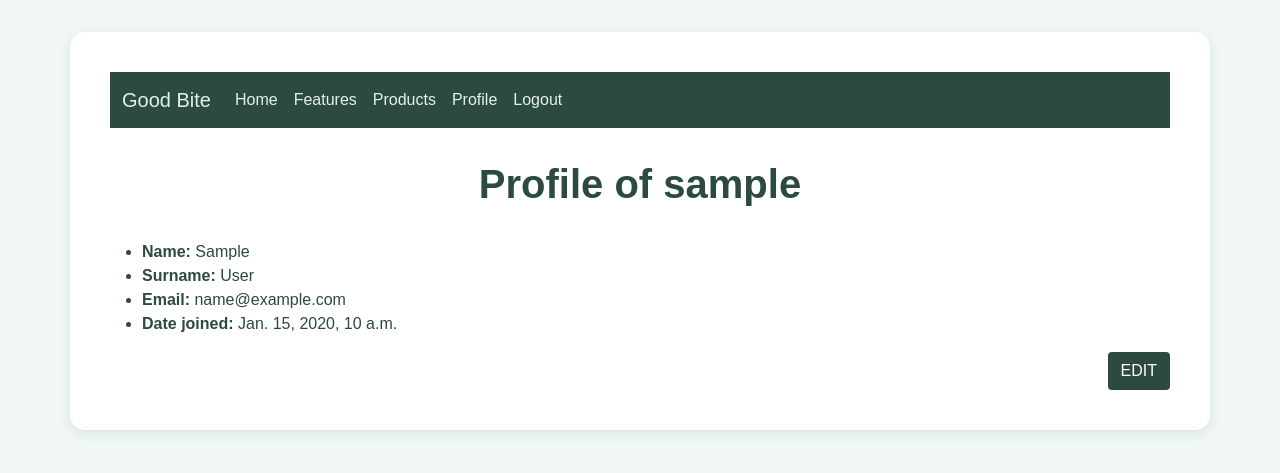
After one commit to sissamrcorreia/AS-project, a Django app: a page that uses GoodBite/templates/base.html in a window 1280 px wide. The commit adds this page. Shown: the top 473 px of the page. Run offline with Django 5.2, Linux system fonts and the light colour scheme; a user stored in the database is signed in; tables that the repository leaves empty hold one stand-in row (values such as "Sample post").

Commit message:
start of profile view

```diff
--- a/GoodBite/forms.py
+++ b/GoodBite/forms.py
@@ -8,6 +8,11 @@ class CustomUserCreationForm(UserCreationForm):
         model = User
         fields = ['username', 'first_name', 'last_name', 'email', 'password1', 'password2']
 
+class UserUpdateForm(forms.ModelForm):
+    class Meta:
+        model = User
+        fields = ['first_name', 'last_name', 'email']
+
 class ProductForm(forms.ModelForm):
     class Meta:
         model = Product
--- a/GoodBite/templates/base.html
+++ b/GoodBite/templates/base.html
@@ -80,6 +80,9 @@
                         </li>
                         {% if request.user.is_authenticated %}
                             <li class="nav-item">
+                                 <a class="nav-link" href="{% url 'profile' request.user.username %}">Profile</a>
+                            </li>
+                            <li class="nav-item">
                                 <a class="nav-link" href="{% url 'exit' %}">Logout</a>
                             </li>
                         {% else %}
--- /dev/null
+++ b/GoodBite/templates/main/profile.html
@@ -0,0 +1,55 @@
+{% extends "base.html" %}
+
+{% block title %}Profile{% endblock %}
+
+{% block content %}
+  <h1>Profile of {{ user_obj.username }}</h1>
+
+  {% if edit_mode %}
+    <form method="post" class="mt-4">
+      {% csrf_token %}
+      <div class="mb-3">
+        <label class="form-label"><strong>Name:</strong></label>
+        {{ form.first_name }}
+      </div>
+      <div class="mb-3">
+        <label class="form-label"><strong>Surname:</strong></label>
+        {{ form.last_name }}
+      </div>
+      <div class="mb-3">
+        <label class="form-label"><strong>Email:</strong></label>
+        {{ form.email }}
+      </div>
+      <div class="mb-3">
+        <label class="form-label"><strong>Date joined:</strong></label>
+        <input type="text" class="form-control" value="{{ user_obj.date_joined }}" disabled>
+      </div>
+      <div class="text-end mt-3">
+        <button type="submit" class="btn"
+          style="background-color:#2d4a3e; color:white; text-transform:uppercase;">
+          Save
+        </button>
+        <a href="{% url 'profile' user_obj.username %}"
+          class="btn btn-secondary text-uppercase">
+          Cancel
+        </a>
+      </div>
+    </form>
+  {% else %}
+    <ul>
+      <li><strong>Name:</strong> {{ user_obj.first_name }}</li>
+      <li><strong>Surname:</strong> {{ user_obj.last_name }}</li>
+      <li><strong>Email:</strong> {{ user_obj.email }}</li>
+      <li><strong>Date joined:</strong> {{ user_obj.date_joined }}</li>
+    </ul>
+    {% if request.user == user_obj or request.user.is_staff %}
+      <div class="text-end mt-3">
+        <a href="{% url 'profile' user_obj.username %}?edit=1"
+           class="btn"
+           style="background-color:#2d4a3e; color:white; text-transform:uppercase;">
+          Edit
+        </a>
+      </div>
+    {% endif %}
+  {% endif %}
+{% endblock %}
--- a/GoodBite/urls.py
+++ b/GoodBite/urls.py
@@ -15,7 +15,7 @@ Including another URLconf
     2. Add a URL to urlpatterns:  path('blog/', include('blog.urls'))
 """
 from django.urls import path
-from .views import home, features, product_list, exit, register, create_product, edit_product, delete_product
+from .views import home, features, product_list, exit, register, create_product, edit_product, delete_product, profile
 
 urlpatterns = [
     path('', home, name='home'),
@@ -26,4 +26,5 @@ urlpatterns = [
     path('create-product/', create_product, name='create_product'),
     path('edit-product/<int:pk>/', edit_product, name='edit_product'),
     path('delete-product/<int:pk>/', delete_product, name='delete_product'),
+    path('profile/<str:username>/', profile, name='profile')
 ]
--- a/GoodBite/views.py
+++ b/GoodBite/views.py
@@ -1,10 +1,8 @@
-from urllib import request
 from django.shortcuts import render, redirect, get_object_or_404
 from django.contrib.auth.decorators import login_required, permission_required
-from django.contrib.auth import logout, authenticate, login
-from .forms import CustomUserCreationForm
+from django.contrib.auth import logout, authenticate, login, get_user_model
+from .forms import CustomUserCreationForm, ProductForm, UserUpdateForm
 from .models import Product
-from .forms import ProductForm
 
 # Create your views here.
 def home(request):
@@ -18,6 +16,31 @@ def features(request):
 def products(request):
     products = Product.objects.all()
     return render(request, 'main/products.html', {'products': products})
+
+
+def profile(request, username):
+    user_model = get_user_model()
+    user = get_object_or_404(user_model, username=username)
+
+    if request.user != user and not request.user.is_staff:
+        return redirect('home')
+
+    edit_mode = request.GET.get("edit") == "1"
+
+    if request.method == "POST":
+        form = UserUpdateForm(request.POST, instance=user)
+        if form.is_valid():
+            form.save()
+            return redirect('profile', username=user.username)
+        edit_mode = True
+    else:
+        form = UserUpdateForm(instance=user)
+
+    return render(request, 'main/profile.html', {
+        'user_obj': user,
+        'form': form,
+        "edit_mode": edit_mode
+    })
 
 def exit(request):
     logout(request)
```
Also changed, not shown: GoodBite/migrations/0001_initial.py (added).
